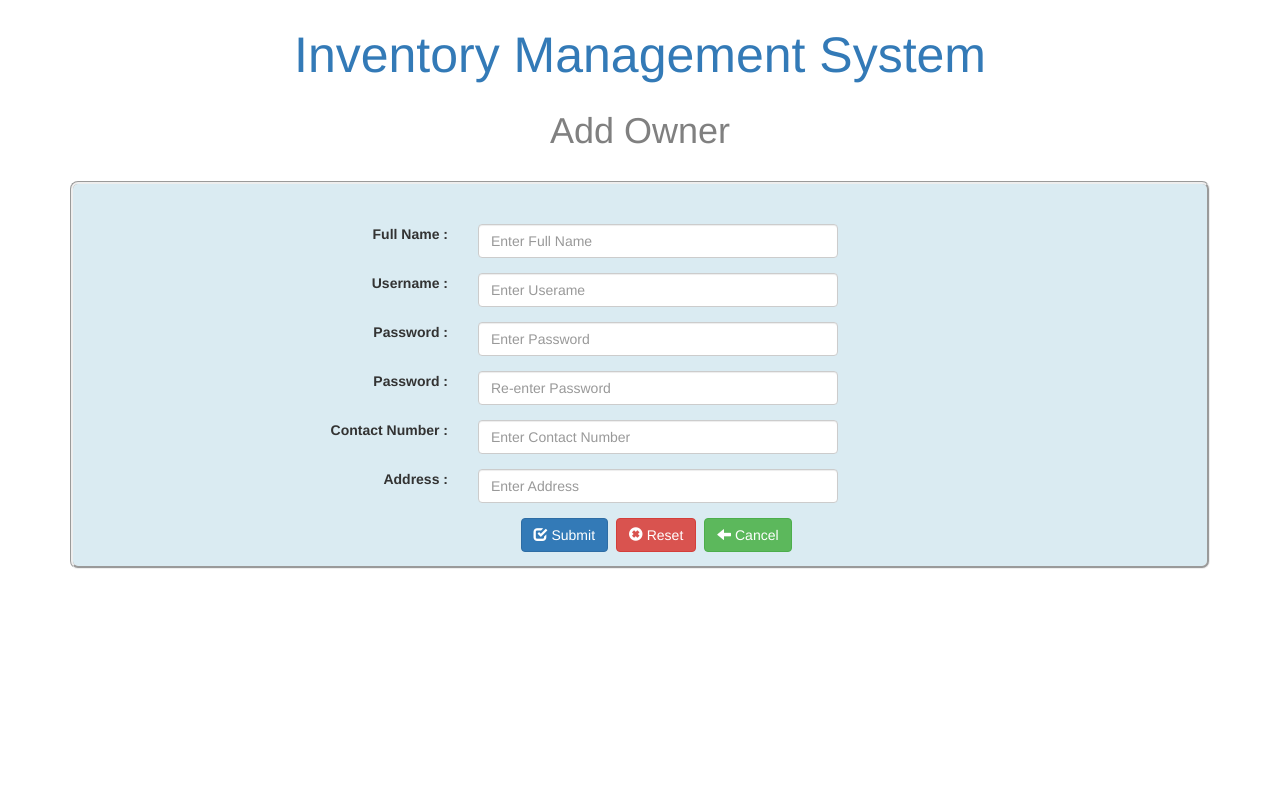
After one commit to varas7/inventory, a PHP site: page /add_owner in a window 1280 px wide. The commit adds this page. Run offline with PHP 8.4, Linux system fonts and the light colour scheme.

Commit message:
New templates added.

```diff
--- /dev/null
+++ b/add_owner.php
@@ -0,0 +1,88 @@
+<html>
+<head>
+  <meta charset="utf-8">
+  <title>Add Product</title>
+  <link rel="stylesheet" href="css/bootstrap/css/bootstrap.min.css" media="screen" title="no title">
+  <link rel="stylesheet" href="style.css" media="screen" title="no title">
+  <script src="js/jquery-3.1.0.min.js"></script>
+  <script src="css/bootstrap/js/bootstrap.min.js"></script>
+</head>
+<body>
+  <div class="container">
+    <div class="container" id="logo">
+      <a class='logo' href="index.php">Inventory Management System</a>
+      <h1>Add Owner</h1>
+    </div>
+
+<div class="box-section">
+  <br><br>
+  <form class="form-horizontal" role="form">
+    <div class="container">
+      <div class="form-group row">
+        <label for="example-text-input" class="col-xs-4 col-form-label text-right">Full Name :</label>
+        <div class="col-xs-4">
+          <input class="form-control" type="text" placeholder="Enter Full Name"  id="fullname">
+        </div>
+      </div>
+      <div class="form-group row">
+        <label for="example-text-input" class="col-xs-4 col-form-label text-right">Username :</label>
+          <div class="col-xs-4">
+            <input class="form-control" type="text"  placeholder="Enter Userame" id="user_name">
+          </div>
+      </div>
+      <div class="form-group row">
+        <label for="example-text-input" class="col-xs-4 col-form-label text-right">Password :</label>
+        <div class="col-xs-4">
+            <input class="form-control" type="text" placeholder="Enter Password" id="password">
+        </div>
+      </div>
+      <div class="form-group row">
+        <label for="example-text-input" class="col-xs-4 col-form-label text-right">Password :</label>
+        <div class="col-xs-4">
+          <input class="form-control" type="text" placeholder="Re-enter Password" id="repass">
+        </div>
+      </div>
+      <div class="form-group row">
+        <label for="example-text-input" class="col-xs-4 col-form-label text-right">Contact Number :</label>
+        <div class="col-xs-4">
+          <input class="form-control" type="text" placeholder="Enter Contact Number" id="contacno">
+        </div>
+      </div>
+      <div class="form-group row">
+        <label for="example-text-input" class="col-xs-4 col-form-label text-right">Address :</label>
+        <div class="col-xs-4">
+          <input class="form-control" type="text" placeholder="Enter Address" id="address">
+        </div>
+      </div>
+
+
+        <button type="button" class="btn btn-primary" data-toggle="modal" data-target="#addowner"><span class="glyphicon glyphicon-check"></span> Submit</button>&nbsp
+        <a href="#"><button type="reset" class="btn btn-danger"><span class="glyphicon glyphicon-remove-sign"></span> Reset</button></a>&nbsp
+        <a href="admin_dashboard.php"><button type="button" class="btn btn-success"><span class="glyphicon glyphicon-arrow-left"></span> Cancel</button></a>&nbsp
+        <!-- Modal -->
+        <div class="modal fade" id="addowner" role="dialog">
+          <div class="modal-dialog">
+
+            <!-- Modal content-->
+            <div class="modal-content">
+              <div class="modal-header">
+                <button type="button" class="close" data-dismiss="modal">&times;</button>
+                <h4 class="modal-title">Warning!</h4>
+              </div>
+              <div class="modal-body">
+                <p>Are You Sure ?</p>
+              </div>
+              <div class="modal-footer">
+                <button type="button" class="btn btn-danger"><span class="glyphicon glyphicon-check"></span> Yes</button>
+                <button type="button" class="btn btn-success" data-dismiss="modal"><span class="glyphicon glyphicon-remove-sign"></span> No</button>
+              </div>
+            </div>
+
+          </div>
+        </div>
+    </div>
+  </form>
+</div>
+  </div>
+</body>
+</html>
--- a/admin_dashboard.php
+++ b/admin_dashboard.php
@@ -17,7 +17,7 @@
       <br><h1>Welcome to the Administrator Dashboard</h1>
       <div class="box-section row">
         <div class="col-md-4 text-center">
-          <br><br><br><br><a href="#"><button type="button" class="btn btn-danger" id="add_owner">
+          <br><br><br><br><a href="add_owner"><button type="button" class="btn btn-danger" id="add_owner">
             <span class="glyphicon glyphicon-plus-sign"></span> Click Here
           </button></a>
           <br>to
@@ -26,7 +26,7 @@
         </div>
 
         <div class="col-md-4 text-center">
-          <br><br><br><br><a href="#"><button type="button" class="btn btn-primary" id="add_employee">
+          <br><br><br><br><a href="add_employee"><button type="button" class="btn btn-primary" id="add_employee">
             <span class="glyphicon glyphicon-user"></span> Click Here
           </button></a>
           <br>to
--- a/owner_dashboard.php
+++ b/owner_dashboard.php
@@ -83,7 +83,7 @@
 
         <div class="row">
           <div class="col-md-4 text-center">
-            <br><br><br><br><a href="#"><button type="button" class="btn btn-success" id="add_employee">
+            <br><br><br><br><a href="add_employee"><button type="button" class="btn btn-success" id="add_employee">
               <span class="glyphicon glyphicon-plus-sign"></span><span class="glyphicon glyphicon-user"></span> Click Here
             </button></a>
             <br>to
@@ -93,7 +93,7 @@
           </div>
 
           <div class="col-md-4 text-center">
-            <br><br><br><br><a href="#"><button type="button" class="btn btn-danger" id="rm_user">
+            <br><br><br><br><a href="remove_employee"><button type="button" class="btn btn-danger" id="rm_user">
               <span class="glyphicon glyphicon-minus-sign"></span><span class="glyphicon glyphicon-user"></span> Click Here
             </button></a>
             <br>to
```
Also changed, not shown: add_employee.php (added, +88 -0 lines), remove_employee.php (added, +62 -0 lines).
